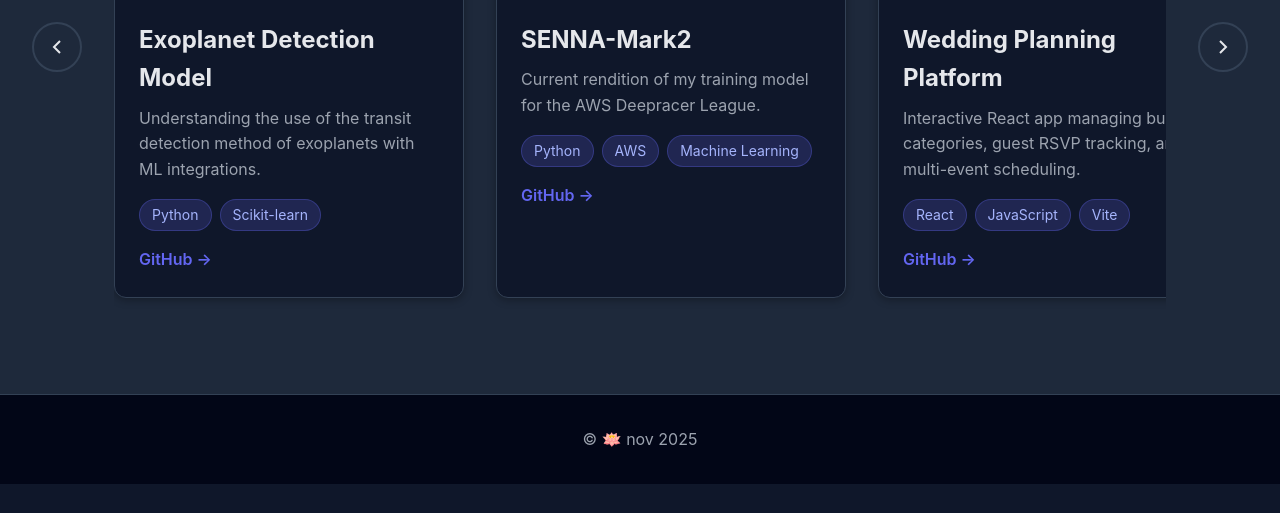
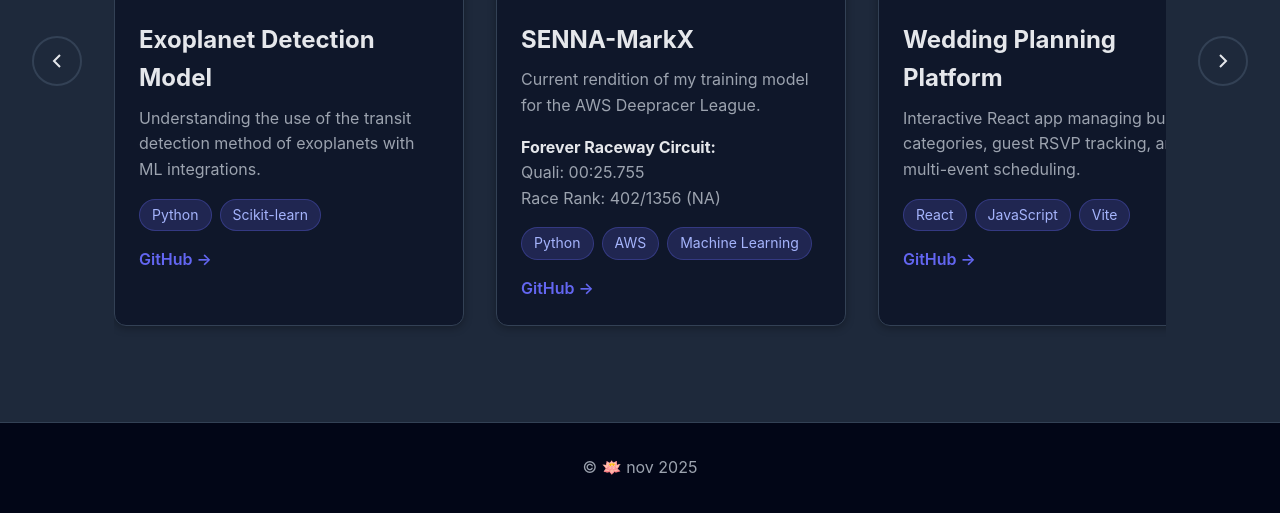
Before and after one commit to sathyas27/sathyadevsite, a plain HTML site: page index.html in a window 1280 px wide. Shown: the part 5268-5781 px from the top of the page. Before the commit the page ends 5752 px from the top, so only its background shows below. Drawn offline with Linux system fonts and the light colour scheme.

Commit message:
added stats to senna project

```diff
--- a/index.html
+++ b/index.html
@@ -382,8 +382,13 @@
                                 </video>
                             </div>
                             <div class="project-content">
-                                <h3>SENNA-Mark2</h3>
+                                <h3>SENNA-MarkX</h3>
                                 <p>Current rendition of my training model for the AWS Deepracer League.</p>
+                                <h4>Forever Raceway Circuit:<br></h4>
+                                <p>
+                                    Quali: 00:25.755<br>
+                                    Race Rank: 402/1356 (NA)
+                                </p>
                                 <div class="project-tags">
                                     <span class="tag">Python</span>
                                     <span class="tag">AWS</span>
```
